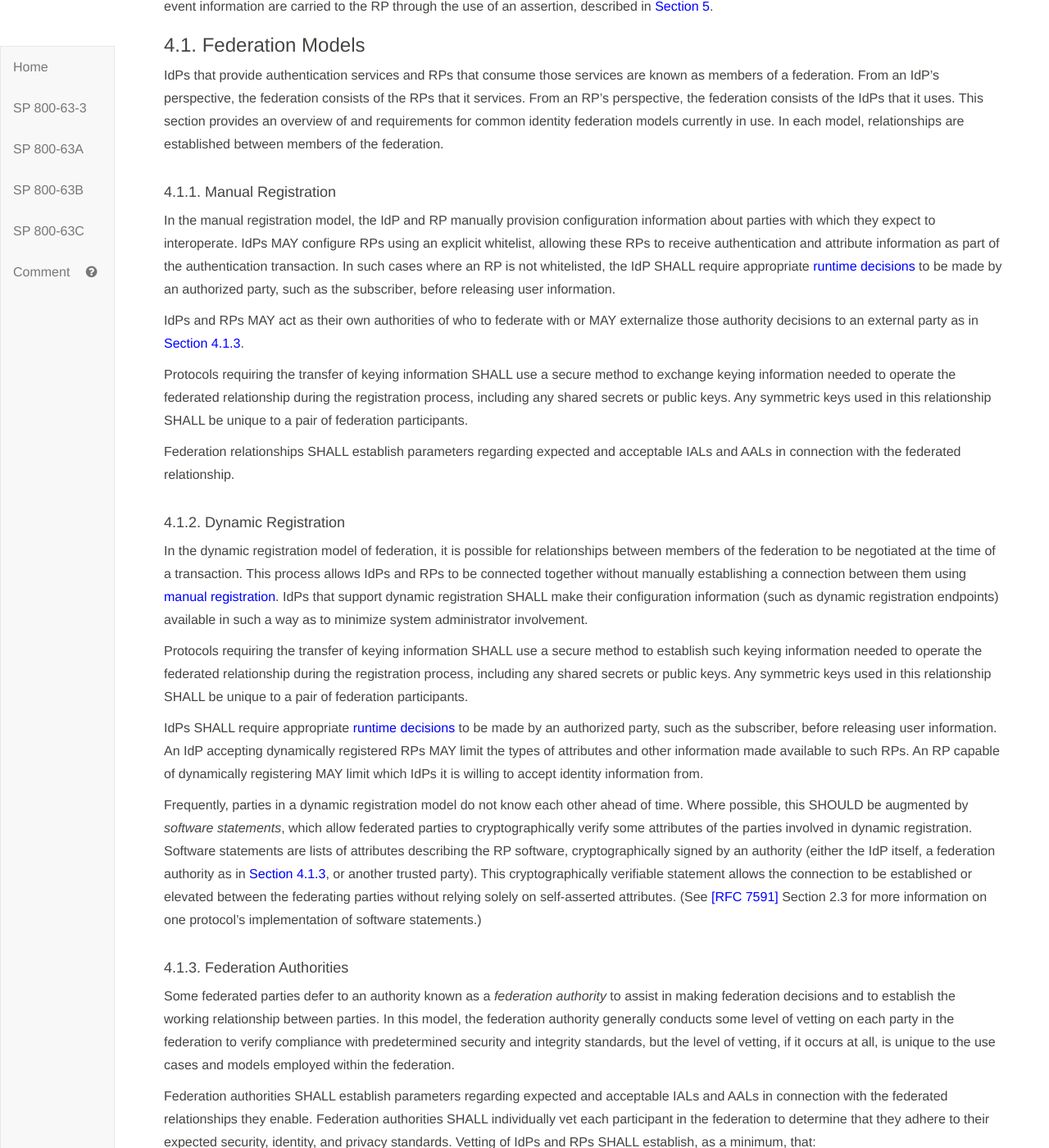
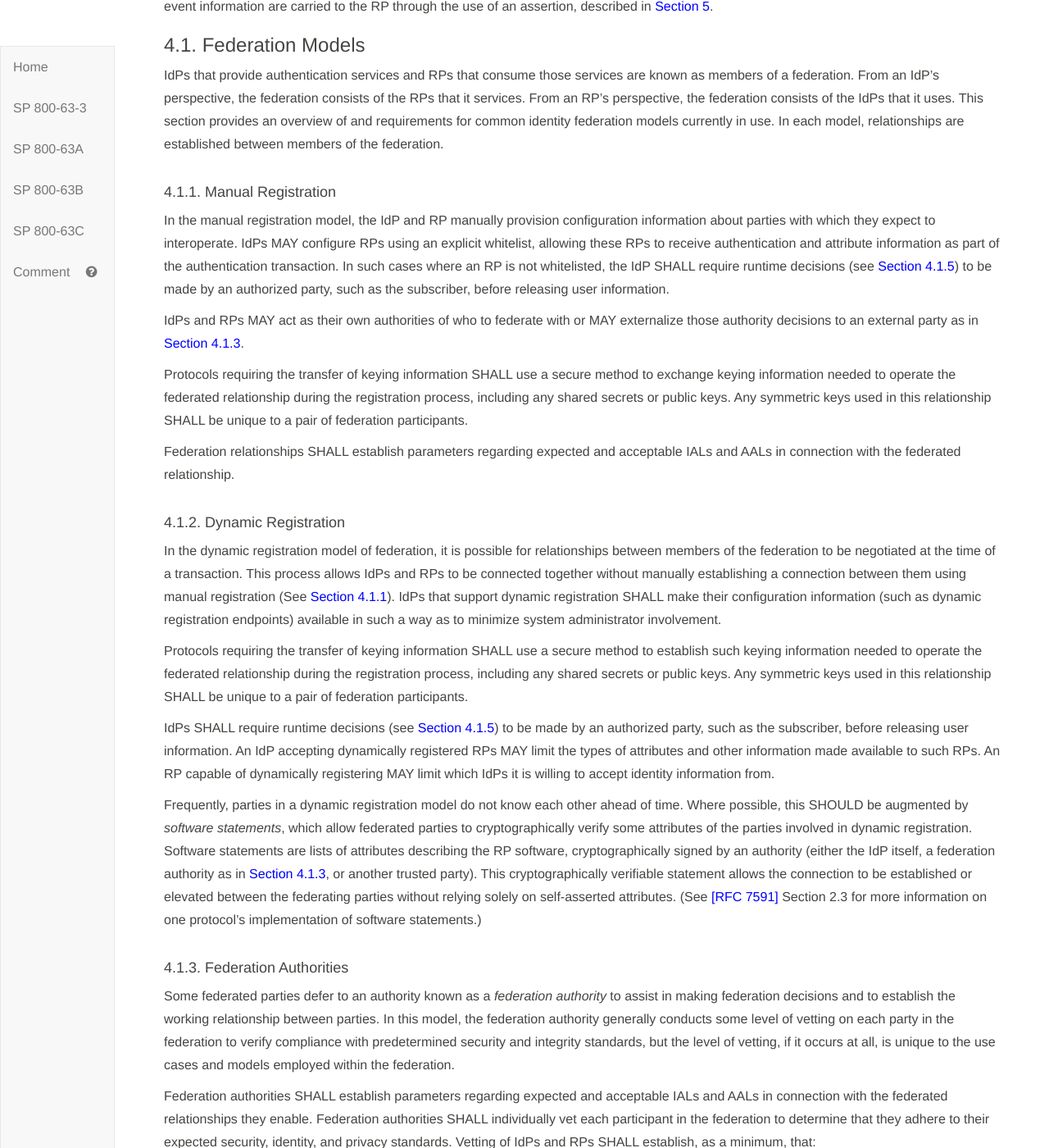
Before and after one commit to usnistgov/800-63-3, a Jekyll site: the page built from sp800-63c/sec4_federation.md, in a window 1280 px wide and 1400 px high, scrolled down 456 px. Shown: the whole window at 82% size. Built offline with Jekyll 4.4.1, drawn with Linux system fonts in a browser that asks for light colours; our own code applies the rules of GitHub Pages for plain Markdown files.

Commit message:
removed inappropriate “appropriate” and clarified links to runtime decisions section

```diff
--- a/sp800-63c/sec4_federation.md
+++ b/sp800-63c/sec4_federation.md
@@ -27,7 +27,7 @@ IdPs that provide authentication services and RPs that consume those services ar
 
 #### <a name="manual-registration"></a> 4.1.1. Manual Registration
 
-In the manual registration model, the IdP and RP manually provision configuration information about parties with which they expect to interoperate. IdPs MAY configure RPs using an explicit whitelist, allowing these RPs to receive authentication and attribute information as part of the authentication transaction. In such cases where an RP is not whitelisted, the IdP SHALL require appropriate [runtime decisions](#runtime-decisions) to be made by an authorized party, such as the subscriber, before releasing user information.
+In the manual registration model, the IdP and RP manually provision configuration information about parties with which they expect to interoperate. IdPs MAY configure RPs using an explicit whitelist, allowing these RPs to receive authentication and attribute information as part of the authentication transaction. In such cases where an RP is not whitelisted, the IdP SHALL require runtime decisions (see [Section 4.1.5](#runtime-decisions)) to be made by an authorized party, such as the subscriber, before releasing user information.
 
 IdPs and RPs MAY act as their own authorities of who to federate with or MAY externalize those authority decisions to an external party as in [Section 4.1.3](#authorities).
 
@@ -37,11 +37,11 @@ Federation relationships SHALL establish parameters regarding expected and accep
 
 #### <a name="dynamic-registration"></a> 4.1.2. Dynamic Registration
 
-In the dynamic registration model of federation, it is possible for relationships between members of the federation to be negotiated at the time of a transaction. This process allows IdPs and RPs to be connected together without manually establishing a connection between them using [manual registration](#manual-registration). IdPs that support dynamic registration SHALL make their configuration information (such as dynamic registration endpoints) available in such a way as to minimize system administrator involvement.
+In the dynamic registration model of federation, it is possible for relationships between members of the federation to be negotiated at the time of a transaction. This process allows IdPs and RPs to be connected together without manually establishing a connection between them using manual registration (See [Section 4.1.1](#manual-registration)). IdPs that support dynamic registration SHALL make their configuration information (such as dynamic registration endpoints) available in such a way as to minimize system administrator involvement.
 
 Protocols requiring the transfer of keying information SHALL use a secure method to establish such keying information needed to operate the federated relationship during the registration process, including any shared secrets or public keys. Any symmetric keys used in this relationship SHALL be unique to a pair of federation participants.
 
-IdPs SHALL require appropriate [runtime decisions](#runtime-decisions) to be made by an authorized party, such as the subscriber, before releasing user information. An IdP accepting dynamically registered RPs MAY limit the types of attributes and other information made available to such RPs. An RP capable of dynamically registering MAY limit which IdPs it is willing to accept identity information from.
+IdPs SHALL require runtime decisions (see [Section 4.1.5](#runtime-decisions)) to be made by an authorized party, such as the subscriber, before releasing user information. An IdP accepting dynamically registered RPs MAY limit the types of attributes and other information made available to such RPs. An RP capable of dynamically registering MAY limit which IdPs it is willing to accept identity information from.
 
 Frequently, parties in a dynamic registration model do not know each other ahead of time. Where possible, this SHOULD be augmented by *software statements*, which allow federated parties to cryptographically verify some attributes of the parties involved in dynamic registration. Software statements are lists of attributes describing the RP software, cryptographically signed by an authority (either the IdP itself, a federation authority as in [Section 4.1.3](#authorities), or another trusted party). This cryptographically verifiable statement allows the connection to be established or elevated between the federating parties without relying solely on self-asserted attributes. (See [[RFC 7591]](#RFC7591) Section 2.3 for more information on one protocol's implementation of software statements.)
 
```
